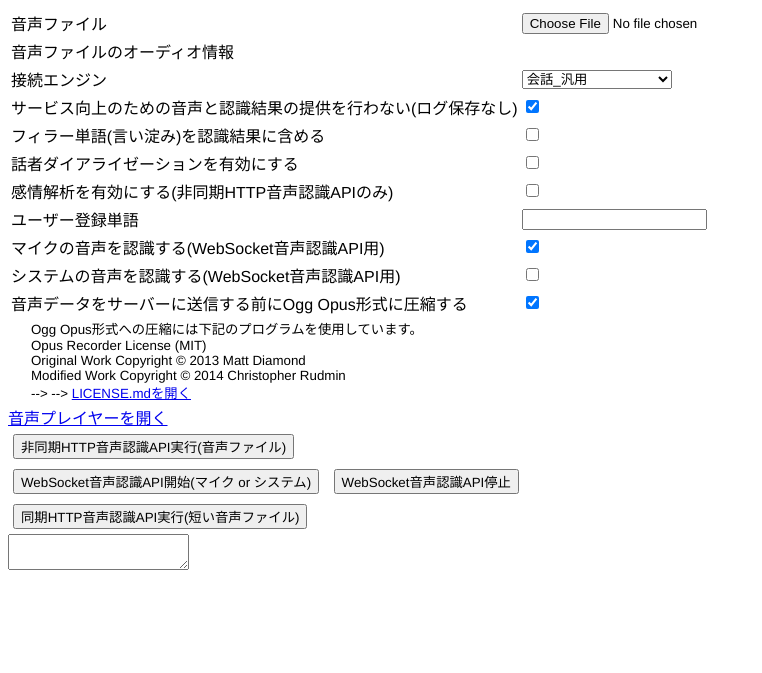
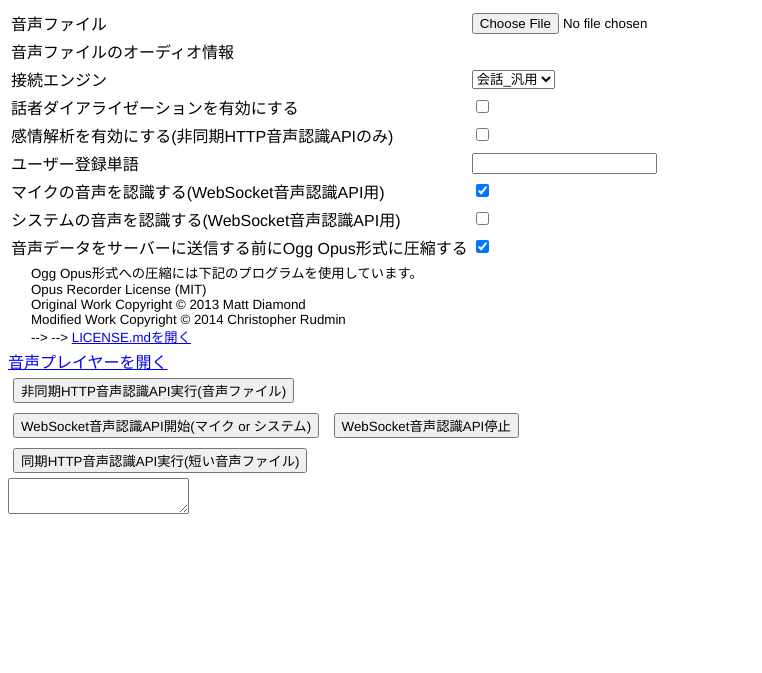
Before and after one commit to myoshida-2024/1on1upgrade250117, a PHP site: page / in a window 1280 px wide. Shown: the top 673 px of the page, without its empty margins (0-762 px from the left). Run offline with PHP 8.4, Linux system fonts and the light colour scheme; some libraries are stand-ins or nearby versions.

Commit message:
ログ保存とフィラーを消す

```diff
--- a/index.php
+++ b/index.php
@@ -50,11 +50,7 @@ $appKey = $_ENV['APPKEY'] ?? '';
 <body>
     <table>
         <tbody>
-            <!-- <tr> -->
-                <!-- <td><label for="appKey">APPKEY</label></td> -->
-                <!-- <td><input id="appKey" type="password"><br></td> -->
-            <!-- </tr> -->
-            <tr>
+                        <tr>
                 <td><label for="audioFile">音声ファイル</label></td>
                 <td><input id="audioFile" type="file" accept=".wav,.mp3,.flac,.opus,.m4a,.mp4,.webm"></td>
             </tr>
@@ -67,29 +63,29 @@ $appKey = $_ENV['APPKEY'] ?? '';
                 <td>
                     <select name="engineMode" id="engineMode">
                         <option value="-a-general">会話_汎用</option>
-                        <option value="-a-general-input">音声入力_汎用</option>
-                        <option value="-a-medgeneral">会話_医療</option>
-                        <option value="-a-medgeneral-input">音声入力_医療</option>
-                        <option value="-a-bizmrreport">会話_製薬</option>
-                        <option value="-a-bizmrreport-input">音声入力_製薬</option>
-                        <option value="-a-medkarte-input">音声入力_電子カルテ</option>
-                        <option value="-a-bizinsurance">会話_保険</option>
-                        <option value="-a-bizinsurance-input">音声入力_保険</option>
-                        <option value="-a-bizfinance">会話_金融</option>
-                        <option value="-a-bizfinance-input">音声入力_金融</option>
-                        <option value="-a-general-en">英語_汎用</option>
-                        <option value="-a-general-zh">中国語_汎用</option>
+                        <!-- <option value="-a-general-input">音声入力_汎用</option> -->
+                        <!-- <option value="-a-medgeneral">会話_医療</option> -->
+                        <!-- <option value="-a-medgeneral-input">音声入力_医療</option> -->
+                        <!-- <option value="-a-bizmrreport">会話_製薬</option> -->
+                        <!-- <option value="-a-bizmrreport-input">音声入力_製薬</option> -->
+                        <!-- <option value="-a-medkarte-input">音声入力_電子カルテ</option> -->
+                        <!-- <option value="-a-bizinsurance">会話_保険</option> -->
+                        <!-- <option value="-a-bizinsurance-input">音声入力_保険</option> -->
+                        <!-- <option value="-a-bizfinance">会話_金融</option> -->
+                        <!-- <option value="-a-bizfinance-input">音声入力_金融</option> -->
+                        <!-- <option value="-a-general-en">英語_汎用</option> -->
+                        <!-- <option value="-a-general-zh">中国語_汎用</option> -->
                     </select>
                 </td>
             </tr>
-            <tr>
-                <td><label for="loggingOptOut">サービス向上のための音声と認識結果の提供を行わない(ログ保存なし)</label></td>
-                <td><input type="checkbox" id="loggingOptOut" checked></td>
-            </tr>
-            <tr>
-                <td><label for="keepFillerToken">フィラー単語(言い淀み)を認識結果に含める</label></td>
-                <td><input type="checkbox" id="keepFillerToken"></td>
-            </tr>
+            <!-- <tr> -->
+                <!-- <td><label for="loggingOptOut">サービス向上のための音声と認識結果の提供を行わない(ログ保存なし)</label></td> -->
+                <!-- <td><input type="checkbox" id="loggingOptOut" checked></td> -->
+            <!-- </tr> -->
+            <!-- <tr> -->
+                <!-- <td><label for="keepFillerToken">フィラー単語(言い淀み)を認識結果に含める</label></td> -->
+                <!-- <td><input type="checkbox" id="keepFillerToken"></td> -->
+            <!-- </tr> -->
             <tr>
                 <td><label for="speakerDiarization">話者ダイアライゼーションを有効にする</label></td>
                 <td><input type="checkbox" id="speakerDiarization"></td>
@@ -156,8 +152,8 @@ $appKey = $_ENV['APPKEY'] ?? '';
                 const audioFileElement = document.getElementById("audioFile");
                 const audioInfoElement = document.getElementById("audioInfo");
                 const engineModeElement = document.getElementById("engineMode");
-                const loggingOptOutElement = document.getElementById("loggingOptOut");
-                const keepFillerTokenElement = document.getElementById("keepFillerToken");
+                // const loggingOptOutElement = document.getElementById("loggingOptOut");
+                // const keepFillerTokenElement = document.getElementById("keepFillerToken");
                 const speakerDiarizationElement = document.getElementById("speakerDiarization");
                 const sentimentAnalysisElement = document.getElementById("sentimentAnalysis");
                 const profileWordsElement = document.getElementById("profileWords");
@@ -271,8 +267,8 @@ $appKey = $_ENV['APPKEY'] ?? '';
                         drawResultView(resultJson, selectedFile);
                     };
                     asyncHrp.engineMode = engineModeElement.value;
-                    asyncHrp.loggingOptOut = loggingOptOutElement.checked;
-                    asyncHrp.keepFillerToken = keepFillerTokenElement.checked;
+                    // asyncHrp.loggingOptOut = loggingOptOutElement.checked;
+                    // asyncHrp.keepFillerToken = keepFillerTokenElement.checked;
                     asyncHrp.speakerDiarization = speakerDiarizationElement.checked;
                     asyncHrp.sentimentAnalysis = sentimentAnalysisElement.checked;
                     asyncHrp.profileWords = profileWordsElement.value.trim();
@@ -305,8 +301,8 @@ $appKey = $_ENV['APPKEY'] ?? '';
                         drawResultView(resultJson, selectedFile);
                     };
                     easyHrp.engineMode = engineModeElement.value;
-                    easyHrp.loggingOptOut = loggingOptOutElement.checked;
-                    easyHrp.keepFillerToken = keepFillerTokenElement.checked;
+                    // easyHrp.loggingOptOut = loggingOptOutElement.checked;
+                    // easyHrp.keepFillerToken = keepFillerTokenElement.checked;
                     easyHrp.speakerDiarization = speakerDiarizationElement.checked;
                     easyHrp.profileWords = profileWordsElement.value.trim();
 
@@ -391,14 +387,12 @@ $appKey = $_ENV['APPKEY'] ?? '';
                     }
                     let resultJson = [];
                     Wrp.serverURL = "wss://acp-api.amivoice.com/v1/";
-                    if (loggingOptOutElement.checked) {
-                        Wrp.serverURL += "nolog/";
-                    }
+
                     Wrp.grammarFileNames = engineModeElement.value;
                     Wrp.authorization = APP_KEY;
 
                     Wrp.profileWords = profileWordsElement.value.trim();
-                    Wrp.keepFillerToken = keepFillerTokenElement.checked ? 1 : 0;
+                    // Wrp.keepFillerToken = keepFillerTokenElement.checked ? 1 : 0;
                     Wrp.resultUpdatedInterval = 1000;
                     Wrp.checkIntervalTime = 600000;
                     Wrp.segmenterProperties = speakerDiarizationElement.checked ? "useDiarizer=1" : "";
```
